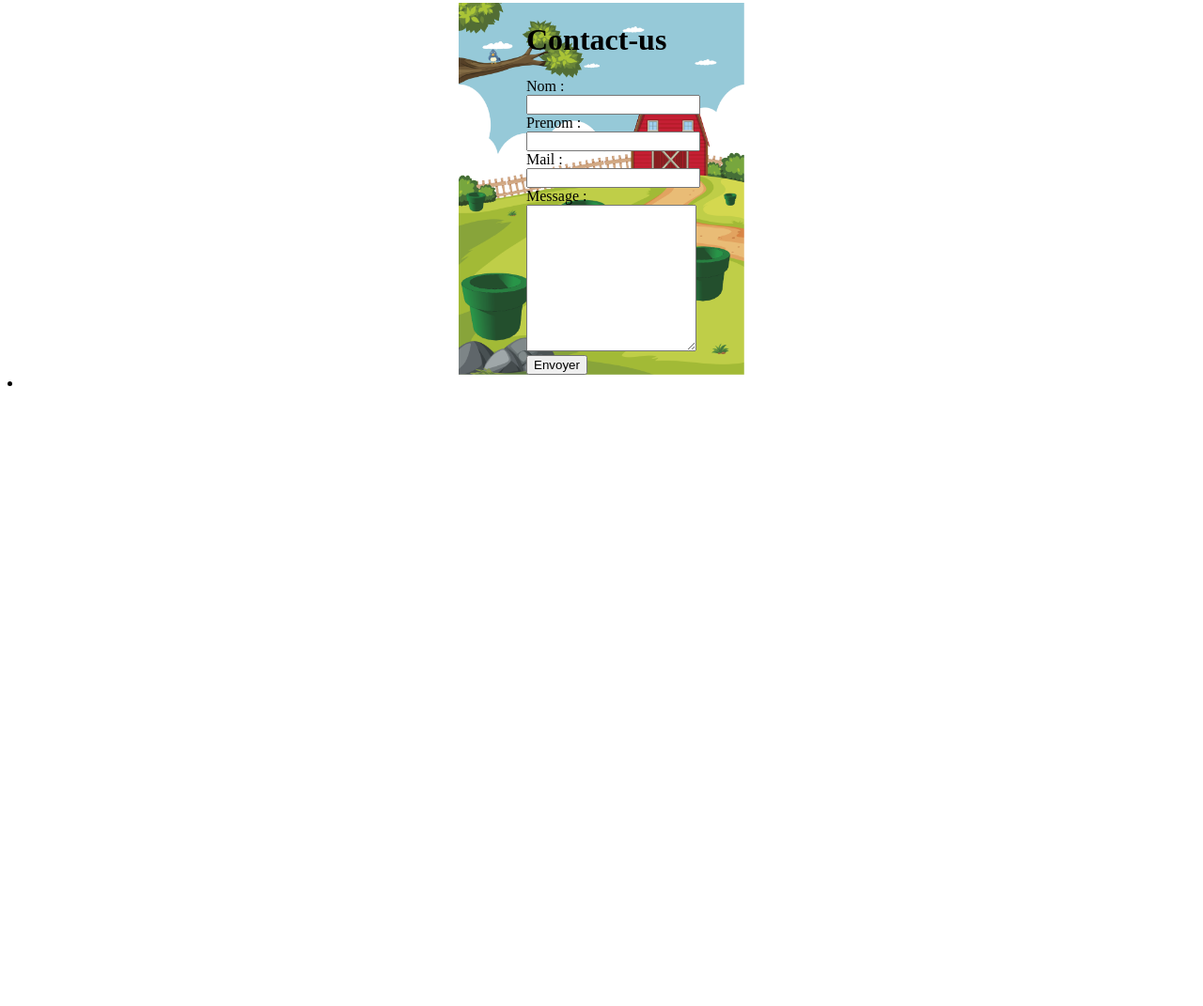
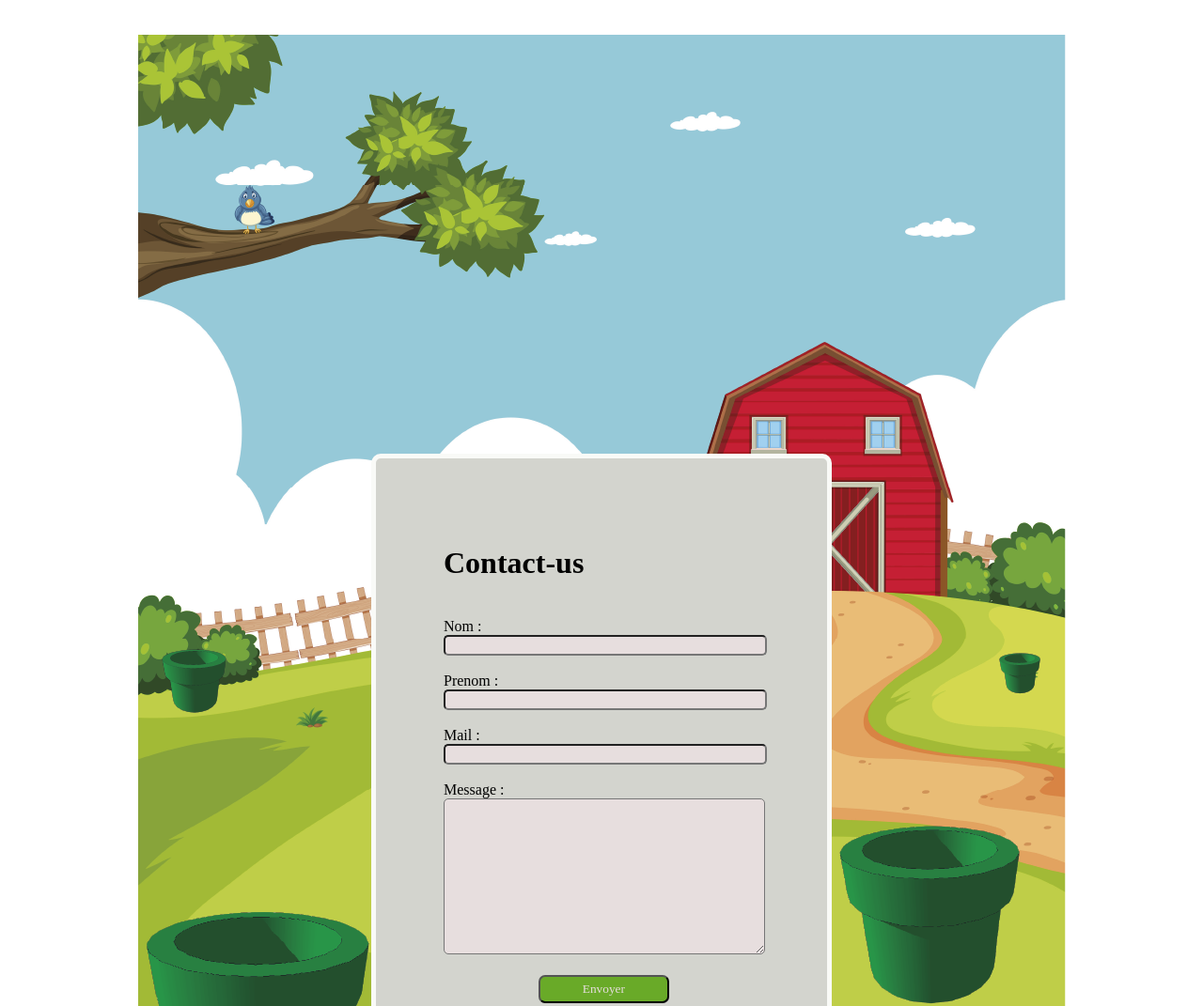
Before and after one commit to Ben-git01/Projet01, a plain HTML site: page contact.html in a window 1280 px wide. Shown: the part 5-1076 px from the top of the page at 94% size. Before the commit the page ends 800 px from the top, so only its background shows below. Drawn offline with Linux system fonts and the light colour scheme; a web font is replaced by a local one.

Commit message:
mise a jour mathieu

```diff
--- a/contact.html
+++ b/contact.html
@@ -5,37 +5,42 @@
     <meta http-equiv="X-UA-Compatible" content="IE=edge">
     <meta name="viewport" content="width=device-width, initial-scale=1.0">
     <title>Document</title>
+    <link rel="stylesheet" href="contactstyle.css">
+    <link href="https://fonts.googleapis.com/css2?family=Rye&display=swap" rel="stylesheet">
 
-    <link rel="stylesheet" href="contactstyle.css">
 
 </head>
 <body>
 
 <main>
-
+        <div class="contact">
     <form>
         <h1>Contact-us</h1>
             <div>
-                <label for="name">Nom :</label></div>
+                <br>
+                <label for="name">Nom :</label>
                 <input type="text" id="name">
-            </div>
-            <div>
-                <label for="firstName">Prenom :</label></div>
-                <input type="text" id="firstName">
-            </div>
-            <div>
-                <label for="mail">Mail :</label></div>
-                <input type="text" id="mail">
-            </div>
-            <div>
-                <label for="message">Message :</label></div>
-                <textarea id="message" rows="10"></textarea>
             </div>
 
             <div>
+                <br>
+                <label for="firstName">Prenom :</label>
+                <input type="text" id="firstName">
+            </div>
+
+            <div>
+                <br>
+                <label for="mail">Mail :</label>
+                <input type="text" id="mail">
+            </div>
+
+            <div><br>
+                <label for="comment">Message :</label>
+                <textarea id="comment" rows="10"></textarea>
+            </div>
+            <div> <br>
                 <button type="envoyer">Envoyer</button>
             </div>
-
 
 
     </form>
--- a/contactstyle.css
+++ b/contactstyle.css
@@ -1,18 +1,43 @@
-form {
-    margin-left: auto;
-    margin-right: auto;
-    width: 10em;
+* {
+    font-family: 'Rye';
 }
-#img-backGame {
-    opacity: calc(50%);
-}
+
+
 main {
-    margin: 0 auto;
-    height: 100%;
-    width: 100%;
     display: flex;
+    justify-content: center;
     background-image: url("assets/img/background/Background-pipe.png");
-    background-size:contain;
     background-repeat:no-repeat;
     background-position: center;
 }
+form {
+    padding: 15%;
+    height: 90vh;
+    margin-left: auto;
+    margin-right: auto;
+}
+
+input, textarea {
+
+    justify-content: center;
+    border: 3%;
+    width: 100%;
+    background-color:#e7dede;
+    border-radius: 5px;
+}
+button{
+color: #e7dede;
+background-color: rgb(105, 170, 40);
+border-radius: 7px;
+margin-left: 30%;
+border-color: #e7dede 30%;
+padding: 5px 45px;
+}
+.contact {
+    width: 30rem;
+    border-radius: 10px;
+    margin-top: 30rem;
+    background-color: rgb(211, 212, 206);
+    border: 5px solid #f9faf7;
+
+}
```
